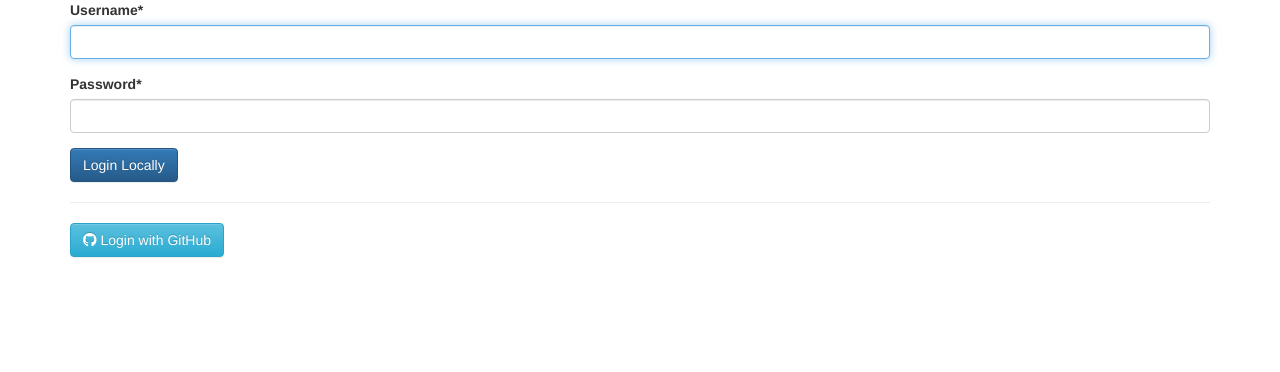
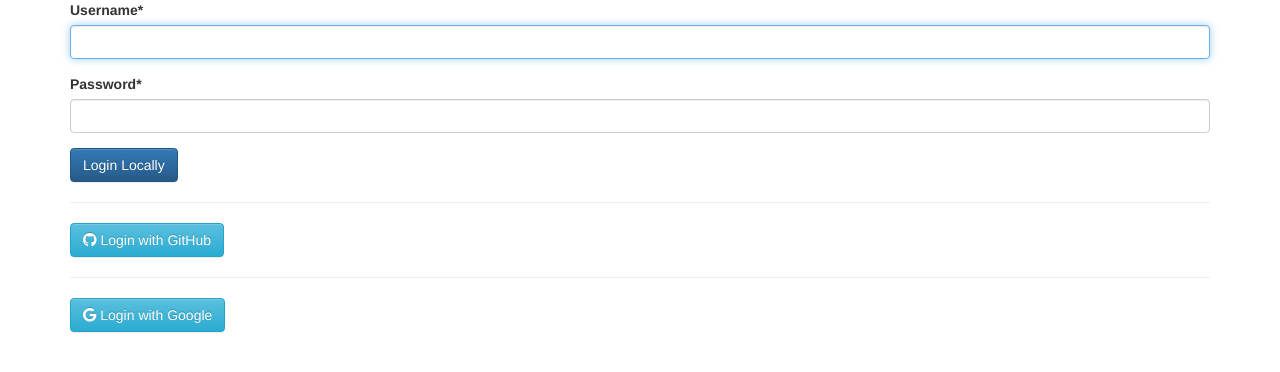
Before and after one commit to coreyfein/vocabwebapp, a Django app: page /accounts/login/ in a window 1280 px wide. Shown: the top 372 px of the page. Run offline with Django 3.2, Linux system fonts and the light colour scheme; some libraries are stand-ins or nearby versions.

Commit message:
added Google to social login

```diff
--- a/home/templates/registration/login_social.html
+++ b/home/templates/registration/login_social.html
@@ -31,6 +31,13 @@
     Login with GitHub</a>
 {% endif %}
 
+{% if settings.SOCIAL_AUTH_GOOGLE_OAUTH2_KEY %}
+<hr/>
+<a class="btn btn-info" role="button" href="{% url 'social:begin' 'google-oauth2' %}?next={{ next }}">
+    <i class="fa fa-google" aria-hidden="true"></i>
+    Login with Google</a>
+{% endif %}
+
 <!-- ROOT_URLCONF {{ settings.ROOT_URLCONF }} -->
 
 {% endblock %}
--- a/vocabwebapp/settings.py
+++ b/vocabwebapp/settings.py
@@ -13,6 +13,7 @@ https://docs.djangoproject.com/en/4.2/ref/settings/
 from pathlib import Path
 import os
 from . import github_settings
+from . import google_settings
 from dotenv import load_dotenv
 load_dotenv()
 
@@ -155,11 +156,14 @@ REST_FRAMEWORK = {
 # Configure the social login
 SOCIAL_AUTH_GITHUB_KEY = github_settings.SOCIAL_AUTH_GITHUB_KEY
 SOCIAL_AUTH_GITHUB_SECRET = github_settings.SOCIAL_AUTH_GITHUB_SECRET
+SOCIAL_AUTH_GOOGLE_OAUTH2_KEY = google_settings.SOCIAL_AUTH_GOOGLE_OAUTH2_KEY
+SOCIAL_AUTH_GOOGLE_OAUTH2_SECRET = google_settings.SOCIAL_AUTH_GOOGLE_OAUTH2_SECRET
 
 # https://python-social-auth.readthedocs.io/en/latest/configuration/django.html#authentication-backends
 # https://simpleisbetterthancomplex.com/tutorial/2016/10/24/how-to-add-social-login-to-django.html
 AUTHENTICATION_BACKENDS = (
     'social_core.backends.github.GithubOAuth2',
+    'social_core.backends.google.GoogleOAuth2',
     # 'social_core.backends.twitter.TwitterOAuth',
     # 'social_core.backends.facebook.FacebookOAuth2',
 
```
Also changed, not shown: vocabwebapp/google_settings.py (added, +14 -0 lines).
